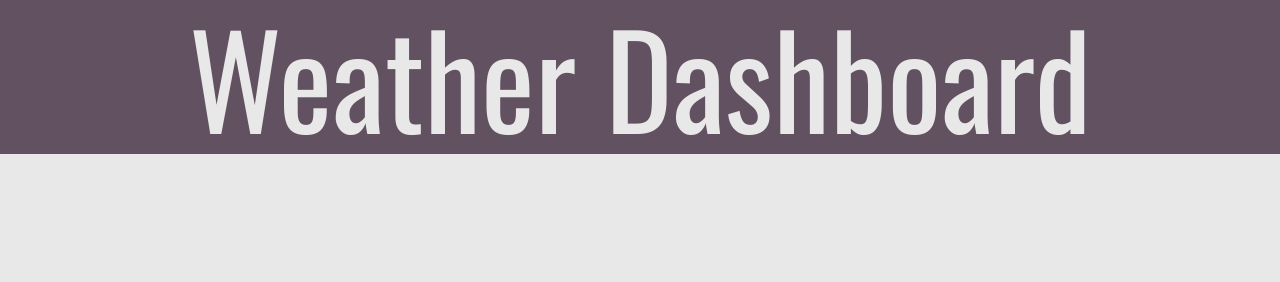
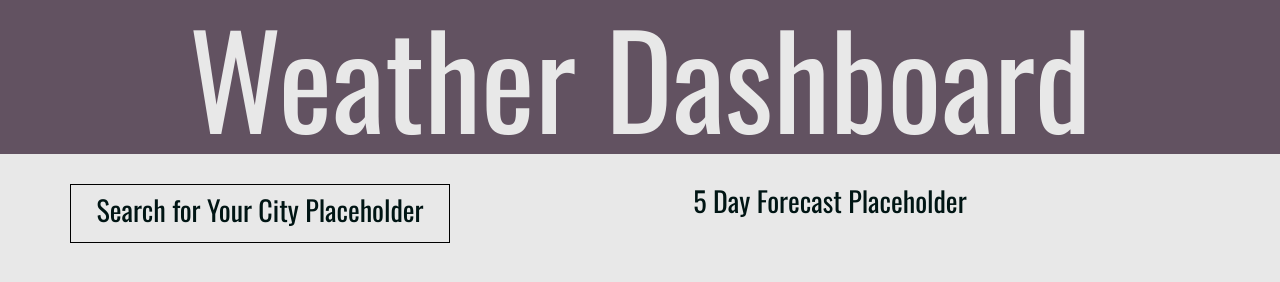
Before and after one commit to cswanson52/weatherDashboard, a plain HTML site: page index.html in a window 1280 px wide. Drawn offline with nearby package versions, Linux system fonts and the light colour scheme.

Commit message:
Added placeholder text for city search & city results

```diff
--- a/index.html
+++ b/index.html
@@ -23,6 +23,16 @@
         </div>
     </section>
 
+    <section class="container">
+        <div class="row">
+            <div class ="col-sm-4 city-search">
+                <h3>Search for Your City Placeholder</h3>
+            </div>
+            <div class="col-sm-8 weather-results">
+                <h3>5 Day Forecast Placeholder</h3>
+            </div>
+        </div>
+    </section>
 
 </body>
 </html>
--- a/styles.css
+++ b/styles.css
@@ -1,3 +1,13 @@
+/* -Fonts-
+Headings: font-family: 'Oswald', sans-serif;
+Non Heading: font-family: 'Lora', serif; */
+
+/* Color Palette:
+Eggplant: #625261
+Platinum: #E8E8E8
+Dark Jungle Green (text): #001514
+Green Sheen: #89BEB3 */
+
 body {
     background-color: #E8E8E8;
 }
@@ -10,6 +20,30 @@ h1 {
     text-align: center;
 }
 
+h3 {
+    color: #001514;
+    font-family: 'Oswald', sans-serif;
+}
+
+p {
+    color: #001514;
+    font-family: 'Lora', serif;
+    font-size: 1.125rem;
+}
+
 .jumbotron {
     background-color: #625261;
+    margin-bottom: 30px;
 }
+
+.city-search {
+    border: .5px;
+    border-color: black;
+    border-style: solid;
+    padding: 8px;
+    text-align: center;
+}
+
+.weather-results {
+    text-align: center;
+}
```
